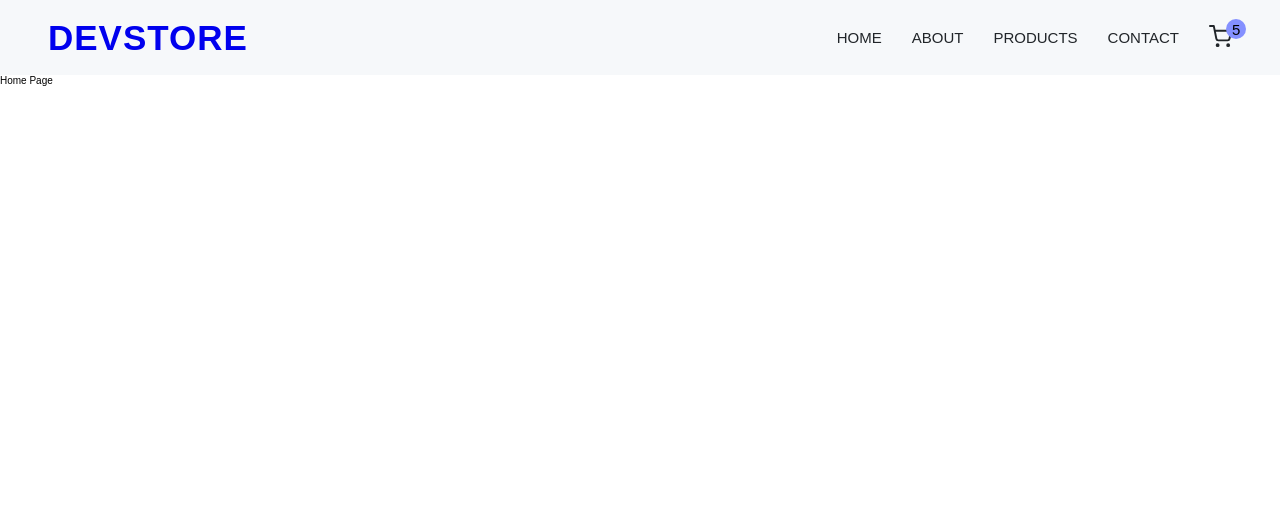
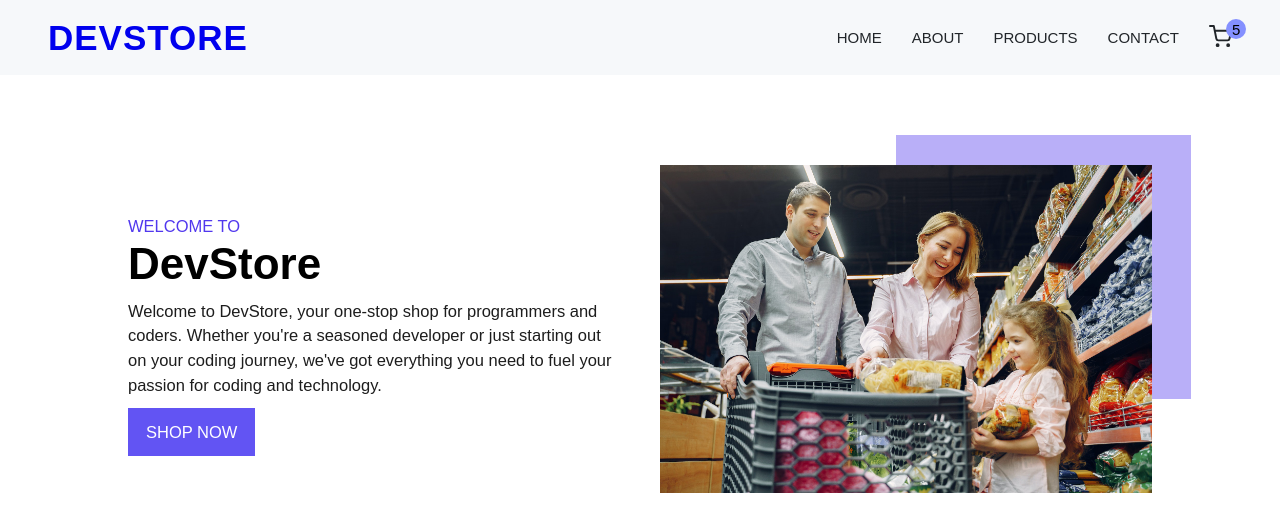
Before and after one commit to DevendraCollage/React-ECommerce-DevStore, a React (Create React App) app: page / in a window 1280 px wide. Shown: the top 532 px of the page. Built offline with nearby package versions, Linux system fonts and the light colour scheme.

Commit message:
Add the Hero Section of the Website and Add the Home and About section Component

```diff
--- a/src/About.js
+++ b/src/About.js
@@ -1,7 +1,11 @@
 import React from "react";
+import HeroSection from "./Components/HeroSection";
 
 const About = () => {
-  return <div>About Page</div>;
+  const data = {
+    name: "DevStore ECommerce",
+  };
+  return <HeroSection myName={data} />;
 };
 
 export default About;
--- /dev/null
+++ b/src/Components/HeroSection.js
@@ -0,0 +1,121 @@
+import React from "react";
+import styled from "styled-components";
+import { Button } from "../Styles/Button";
+import { NavLink } from "react-router-dom";
+
+const HeroSection = ({ myName }) => {
+  const { name } = myName;
+  return (
+    <Wrapper>
+      <div className="container">
+        <div className="grid grid-two-column">
+          <div className="hero-section-data">
+            <p className="intro-data">Welcome to</p>
+            <h2> {name} </h2>
+            <p>
+              Welcome to DevStore, your one-stop shop for programmers and
+              coders. Whether you're a seasoned developer or just starting out
+              on your coding journey, we've got everything you need to fuel your
+              passion for coding and technology.
+            </p>
+            <NavLink>
+              <Button>Shop Now</Button>
+            </NavLink>
+          </div>
+          {/* Our Hero Section Image */}
+          <div className="hero-section-image">
+            <figure>
+              <img
+                className="img-style"
+                src="images/hero.jpg"
+                alt="Hero Section Image"
+              />
+            </figure>
+          </div>
+        </div>
+      </div>
+    </Wrapper>
+  );
+};
+
+// ? Configure the CSS of the hero section
+const Wrapper = styled.section`
+  padding: 9rem 0;
+  display: flex;
+  justify-content: center;
+  align-items: center;
+
+  .container {
+    width: 80%;
+  }
+
+  .grid {
+    display: flex;
+    justify-content: center;
+    align-items: center;
+    gap: 4rem;
+  }
+
+  .hero-section-data {
+    flex: 1;
+
+    p {
+      margin: 1rem 0;
+    }
+
+    h2 {
+      text-transform: capitalize;
+      font-weight: bold;
+    }
+
+    .intro-data {
+      margin-bottom: 0;
+    }
+  }
+
+  .hero-section-image {
+    flex: 1;
+    display: flex;
+    justify-content: center;
+    align-items: center;
+  }
+
+  figure {
+    position: relative;
+    width: 100%;
+
+    &::after {
+      content: "";
+      width: 60%;
+      height: 80%;
+      background-color: rgba(81, 56, 238, 0.4);
+      position: absolute;
+      left: 48%;
+      top: -3rem;
+      z-index: -1;
+    }
+  }
+
+  .img-style {
+    max-width: 100%;
+    height: auto;
+  }
+
+  @media (max-width: ${({ theme }) => theme.media.mobile}) {
+    .grid {
+      flex-direction: column;
+      gap: 2rem;
+    }
+
+    figure::after {
+      content: "";
+      width: 50%;
+      height: 100%;
+      left: 0;
+      top: 10%;
+      background-color: rgba(81, 56, 238, 0.4);
+    }
+  }
+`;
+
+export default HeroSection;
--- a/src/GlobalStyle.js
+++ b/src/GlobalStyle.js
@@ -32,7 +32,6 @@ body::-webkit-scrollbar-track {
 }
 
 body::-webkit-scrollbar-thumb {
-
     background: #fff;
     border: 5px solid transparent;
     border-radius: 9px;
@@ -44,11 +43,9 @@ h2,
   h3,
   h4 {
     font-family: "Work Sans", sans-serif;
-
   }
 
 /* In this css we also use the theme Provide of the Styled Components */
-
   h1 {
     color: ${({ theme }) => theme.colors.heading};
     font-size: 6rem;
@@ -58,9 +55,9 @@ h1 {
  h2 {
    color: ${({ theme }) => theme.colors.heading};
    font-size: 4.4rem;
-   font-weight: 300;
+   font-weight: bold;
+   font-weight: 700;
    white-space: normal;
-
   }
 
   h3 {
@@ -87,7 +84,7 @@ li {
 ${"" /* resuable code section  */}
 
     .container {
-    max-width: 120rem;
+    max-width: 105rem;
     margin: 0 auto;
     }
 
@@ -98,7 +95,6 @@ ${"" /* resuable code section  */}
 
     .grid-two-column {
     grid-template-columns: repeat(2, 1fr);
-
     }
 
     .grid-three-column {
--- a/src/Home.js
+++ b/src/Home.js
@@ -1,12 +1,11 @@
 import React from "react";
-import styled from "styled-components";
+import HeroSection from "./Components/HeroSection";
 
 const Home = () => {
-  return <Wrapper className="test">Home Page</Wrapper>;
+  const data = {
+    name: "DevStore",
+  };
+  return <HeroSection myName={data} />;
 };
 
-const Wrapper = styled.section`
-  height: 100vh;
-`;
-
 export default Home;
--- /dev/null
+++ b/src/Styles/Button.js
@@ -0,0 +1,30 @@
+import styled from "styled-components";
+
+export const Button = styled.button`
+  text-decoration: none;
+  max-width: auto;
+  background-color: rgb(98 84 243);
+  color: rgb(255 255 255);
+  padding: 1.2rem 1.8rem;
+  border: none;
+  text-transform: uppercase;
+  text-align: center;
+  cursor: pointer;
+  transition: all 0.3s ease;
+  -webkit-transition: all 0.3s ease 0s;
+  -moz-transition: all 0.3s ease 0s;
+  -o-transition: all 0.3s ease 0s;
+
+  &:hover,
+  &:active {
+    box-shadow: 0 2rem 2rem 0 rgb(132 144 255 / 30%);
+    box-shadow: ${({ theme }) => theme.colors.shadowSupport};
+    transform: scale(0.96);
+  }
+
+  a {
+    text-decoration: none;
+    color: rgb(255 255 255);
+    font-size: 1rem;
+  }
+`;
```
Also changed, not shown: public/Images/Hero.jpg (added). Lines whose indentation alone changed are shown as unchanged.
